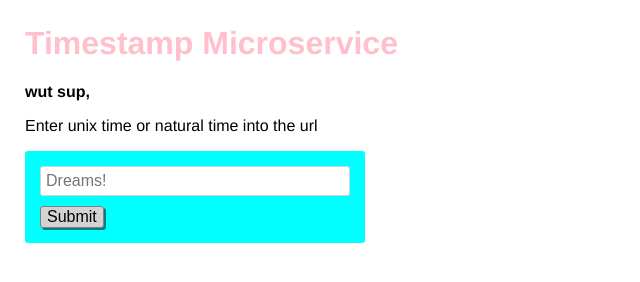
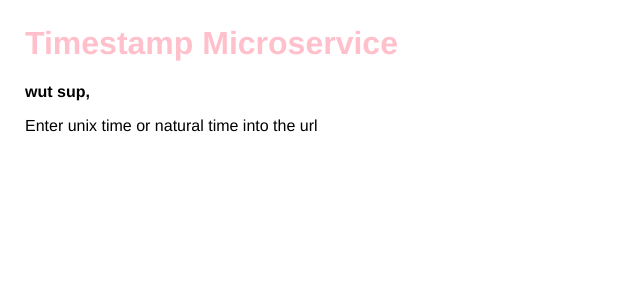
Before and after one commit to zoeyle/time-stampfcc, a website: page views/index.html in a window 1280 px wide. Shown: the whole page, without its empty margins (0-640 px from the left). Drawn offline with nearby package versions, Linux system fonts and the light colour scheme; no server answers.

Commit message:
🙏🐵 Checkpoint views/index.html:565149

```diff
--- a/views/index.html
+++ b/views/index.html
@@ -28,14 +28,14 @@
     <main>
       <p class="bold">wut sup,</p>
       <p>Enter unix time or natural time into the url </p>
-      <form>
+<!--       <form>
         <input type="text" maxlength="100" placeholder="Dreams!">
         <button type="submit">Submit</button>
       </form>
       <section class="dreams">
         <ul id="dreams">
         </ul>
-      </section>
+      </section> -->
     </main>
 
 <!--     <footer>
```
